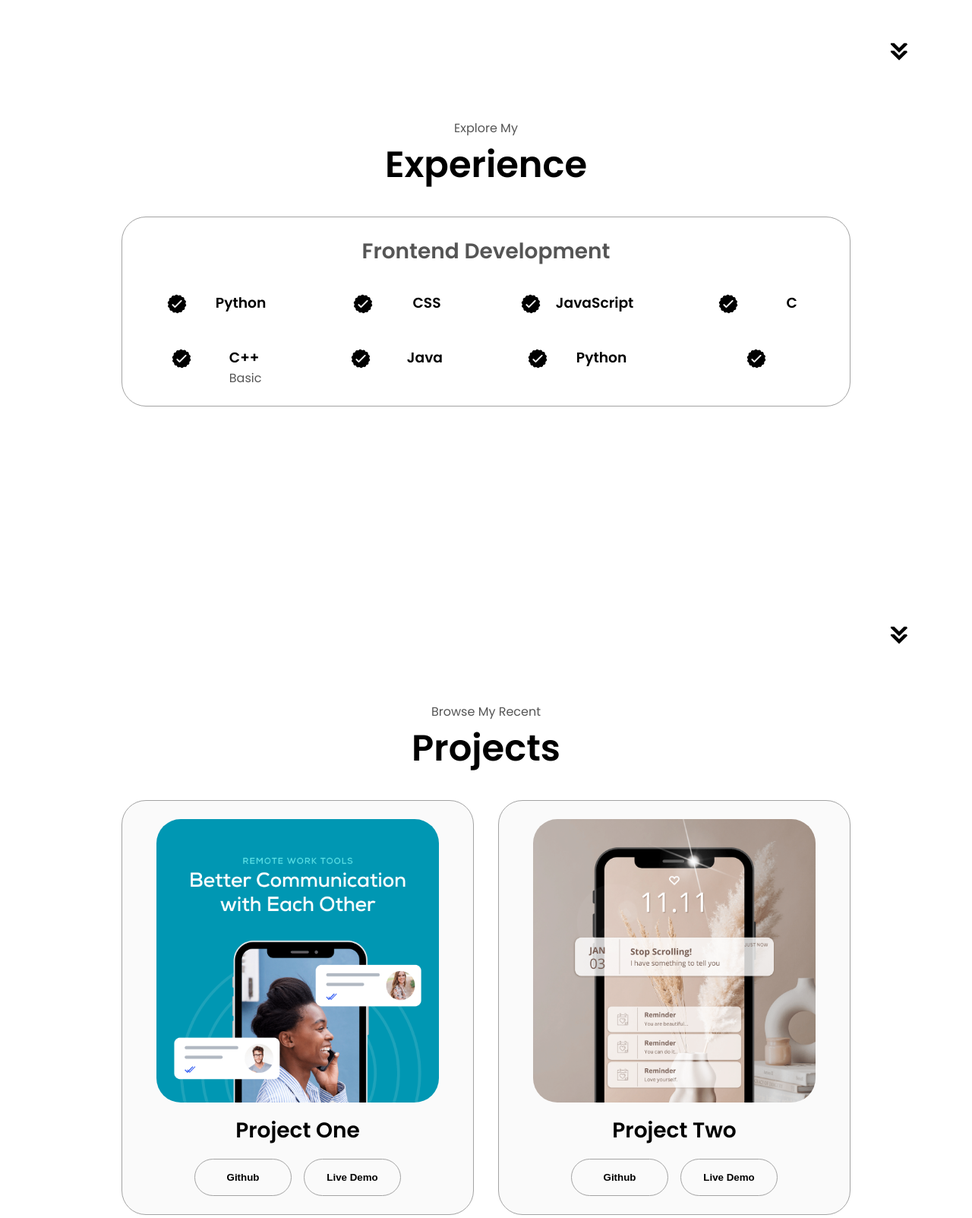
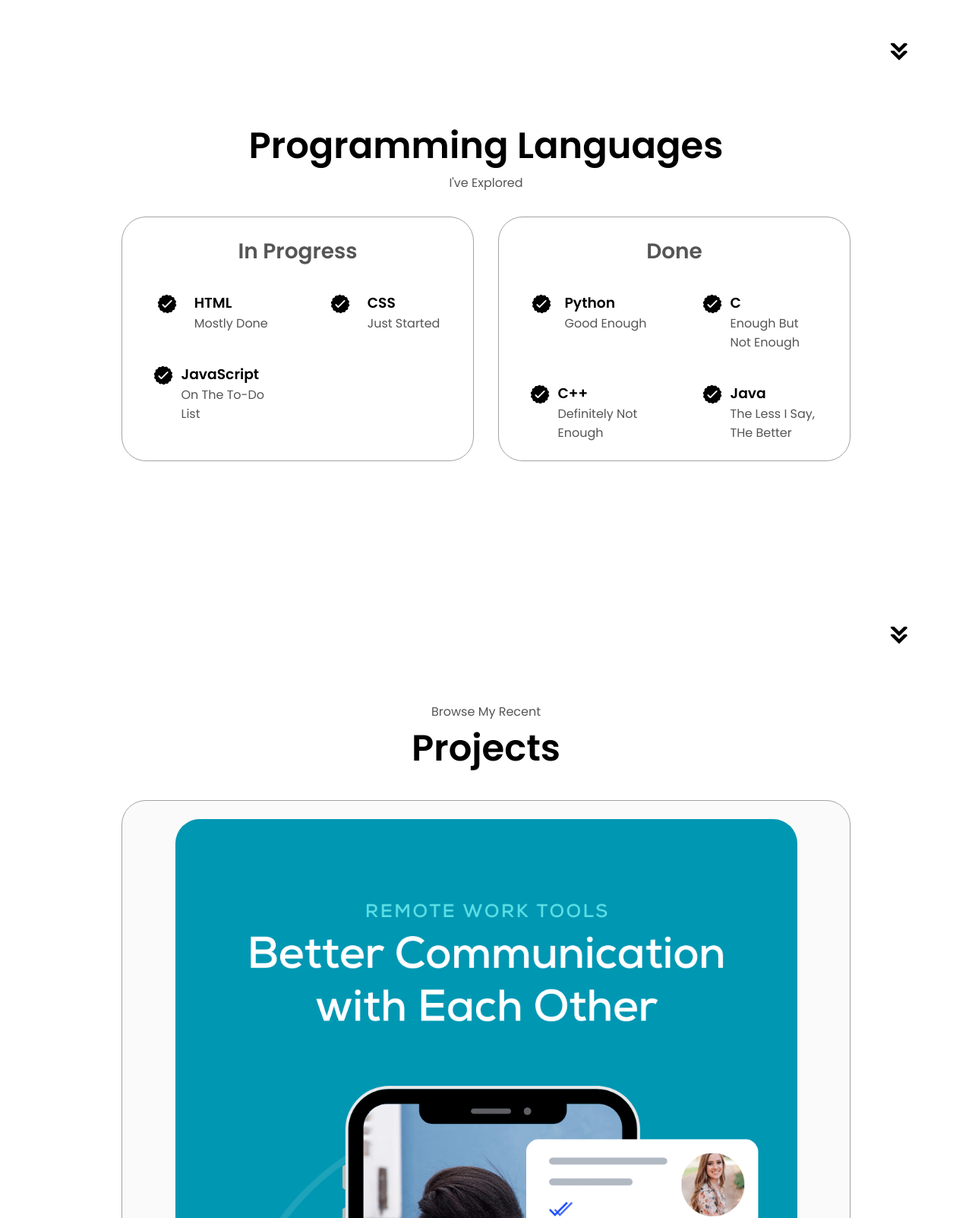
Before and after one commit to Incompatibly-Compatible/Personal-Portfolio, a plain HTML site: page index.html in a window 1280 px wide. Shown: the part 1540-3143 px from the top of the page at 76% size. Drawn offline with Linux system fonts and the light colour scheme.

Commit message:
Update index.html

```diff
--- a/index.html
+++ b/index.html
@@ -117,13 +117,13 @@
         onclick="location.href='./#experience'"
       />
     </section>
-    <section id="experience">
-      <p class="section__text__p1">Explore My</p>
-      <h1 class="title">Experience</h1>
+        <section id="experience">
+      <h1 class="title">Programming Languages</h1>
+      <p class="section__text__p1">I've Explored</p>
       <div class="experience-details-container">
         <div class="about-containers">
           <div class="details-container">
-            <h2 class="experience-sub-title">Frontend Development</h2>
+            <h2 class="experience-sub-title">In Progress</h2>
             <div class="article-container">
               <article>
                 <img
@@ -132,7 +132,8 @@
                   class="icon"
                 />
                 <div>
-                  <h3>Python</h3>
+                  <h3>HTML</h3>
+                  <p>Mostly Done</p>
                 </div>
               </article>
               <article>
@@ -143,6 +144,7 @@
                 />
                 <div>
                   <h3>CSS</h3>
+                  <p>Just Started</p>
                 </div>
               </article>
               <article>
@@ -152,7 +154,25 @@
                   class="icon"
                 />
                 <div>
-                  <h3>JavaScript</</h3>
+                  <h3>JavaScript</h3>
+                  <p>On The To-Do List</p>
+                </div>
+              </article>
+              <article>
+            </div>
+          </div>
+          <div class="details-container">
+            <h2 class="experience-sub-title">Done</h2>
+            <div class="article-container">
+              <article>
+                <img
+                  src="./assets/checkmark.png"
+                  alt="Experience icon"
+                  class="icon"
+                />
+                <div>
+                  <h3>Python</h3>
+                  <p>Good Enough</p>
                 </div>
               </article>
               <article>
@@ -163,6 +183,7 @@
                 />
                 <div>
                   <h3>C</h3>
+                  <p>Enough But Not Enough</p>
                 </div>
               </article>
               <article>
@@ -173,7 +194,7 @@
                 />
                 <div>
                   <h3>C++</h3>
-                  <p>Basic</p>
+                  <p>Definitely Not Enough</p>
                 </div>
               </article>
               <article>
@@ -184,27 +205,13 @@
                 />
                 <div>
                   <h3>Java</h3>
+                  <p>The Less I Say, THe Better</p>
                 </div>
               </article>
-              <article>
-                <img
-                  src="./assets/checkmark.png"
-                  alt="Experience icon"
-                  class="icon"
-                />
-                <div>
-                  <h3>Python</h3>
-                </div>
-              </article>
-              <article>
-                <img
-                  src="./assets/checkmark.png"
-                  alt="Experience icon"
-                  class="icon"
-                />
             </div>
           </div>
-
+        </div>
+      </div>
       <img
         src="./assets/arrow.png"
         alt="Arrow icon"
@@ -241,54 +248,6 @@
               </button>
             </div>
           </div>
-          <div class="details-container color-container">
-            <div class="article-container">
-              <img
-                src="./assets/project-2.png"
-                alt="Project 2"
-                class="project-img"
-              />
-            </div>
-            <h2 class="experience-sub-title project-title">Project Two</h2>
-            <div class="btn-container">
-              <button
-                class="btn btn-color-2 project-btn"
-                onclick="location.href='https://github.com/'"
-              >
-                Github
-              </button>
-              <button
-                class="btn btn-color-2 project-btn"
-                onclick="location.href='https://github.com/'"
-              >
-                Live Demo
-              </button>
-            </div>
-          </div>
-          <div class="details-container color-container">
-            <div class="article-container">
-              <img
-                src="./assets/project-3.png"
-                alt="Project 3"
-                class="project-img"
-              />
-            </div>
-            <h2 class="experience-sub-title project-title">Project Three</h2>
-            <div class="btn-container">
-              <button
-                class="btn btn-color-2 project-btn"
-                onclick="location.href='https://github.com/'"
-              >
-                Github
-              </button>
-              <button
-                class="btn btn-color-2 project-btn"
-                onclick="location.href='https://github.com/'"
-              >
-                Live Demo
-              </button>
-            </div>
-          </div>
         </div>
       </div>
       <img
@@ -308,7 +267,7 @@
             alt="Email icon"
             class="icon contact-icon email-icon"
           />
-          <p><a href="mailto:examplemail@gmail.com">ArhanSihag@gmail.com</a></p>
+          <p><a href="mailto:examplemail@gmail.com">arhansihag@gmail.com</a></p>
         </div>
         <div class="contact-info-container">
           <img
@@ -331,7 +290,7 @@
           </ul>
         </div>
       </nav>
-      <p>Copyright &#169; 2024 Arhan Sihag. All Rights Reserved.</p>
+      <p>Copyright &#169; 2024 Arhan Sihag.<br />All Rights Reserved.</p>
     </footer>
     <script src="script.js"></script>
   </body>
```
